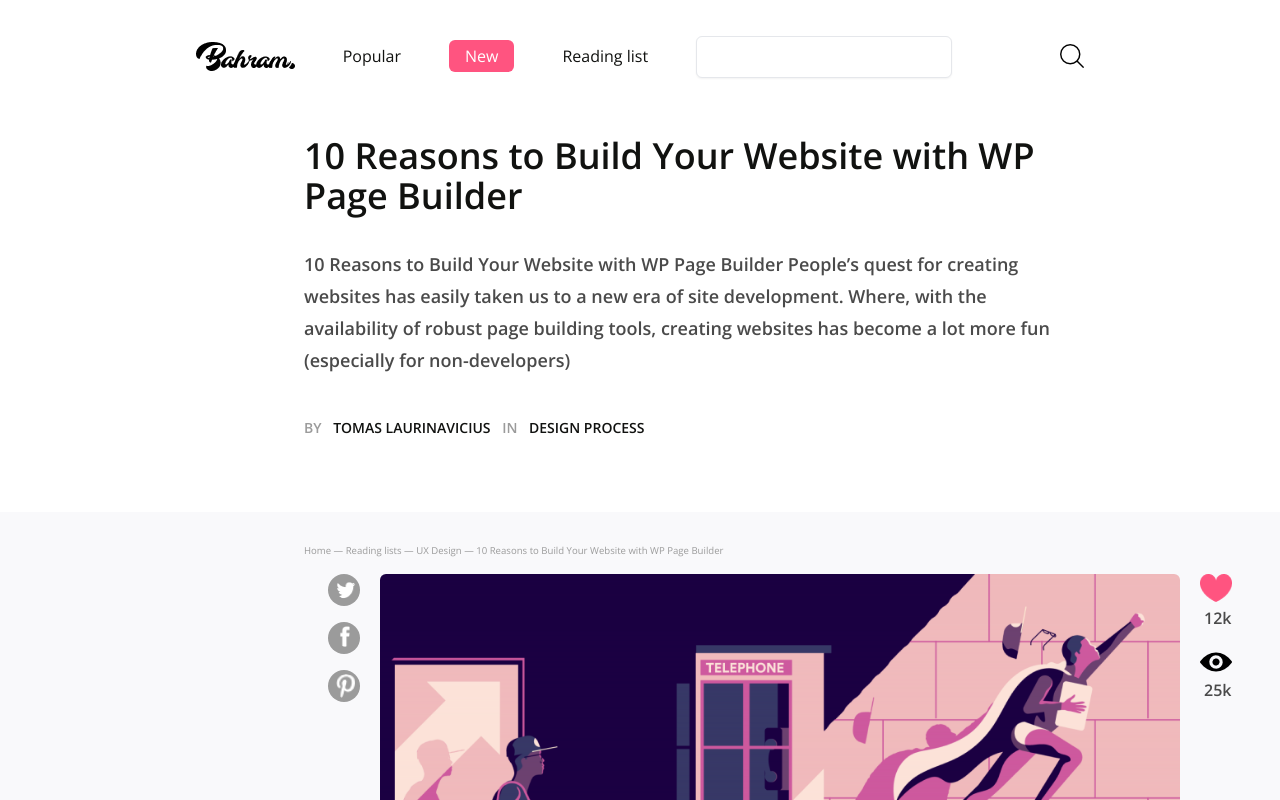
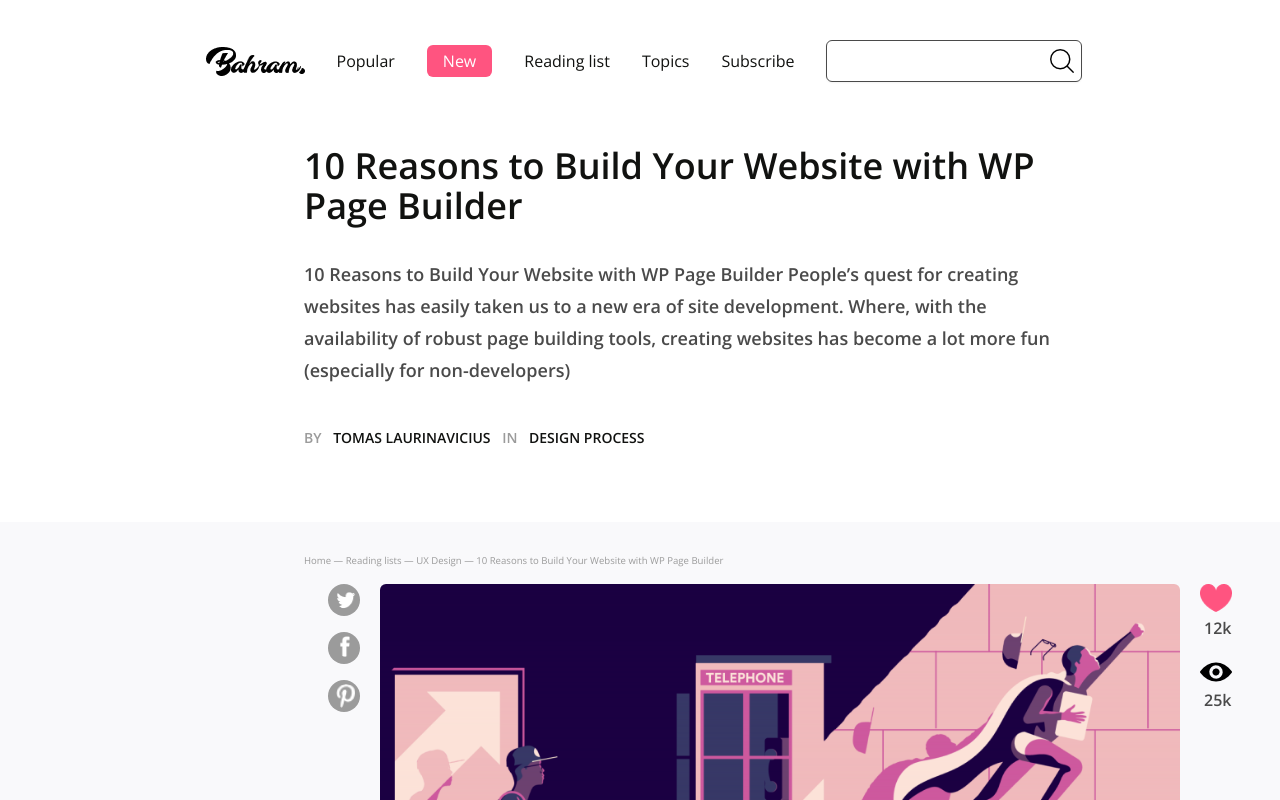
Before and after one commit to ManasJadhav/Internship-task1, a React (Create React App) app: page / in a window 1280 px wide. Shown: the top 800 px of the page. Built offline with nearby package versions, Linux system fonts and the light colour scheme.

Commit message:
Done with nav spaceing

```diff
--- a/src/components/Navbar.js
+++ b/src/components/Navbar.js
@@ -4,7 +4,7 @@
 export default function Navbar() {
   return (
     <div className="flex justify-evenly text-heading">
-      <ul className="flex space-x-12 items-center mt-10">
+      <ul className="flex space-x-8 items-center mt-10 ml-16">
         <li>
           <img src={companyLogo} alt="logo" />
         </li>
@@ -15,15 +15,15 @@
         <li className="cursor-pointer hover:scale-110">Reading list</li>
         <li className="cursor-pointer hover:scale-110">Topics</li>
         <li className="cursor-pointer hover:scale-110">Subscribe</li>
-      </ul>
-      <ul className="flex items-center mt-10">
-        <li className="cursor-pointer flex">
+        <li>
           <input
-            className="border absolute right-[20.5rem] p-2 top-9 rounded-md w-64 shadow-sm"
+            className="relative border-default-black left-22 border p-2 rounded-md w-64 shadow-sm"
             type="text"
           />
+        </li>
+        <li>
           <img
-            className="hover:scale-110"
+            className="hover:scale-110 relative right-16"
             src={magnifyingGlass}
             alt="glassLogo"
           />
```
